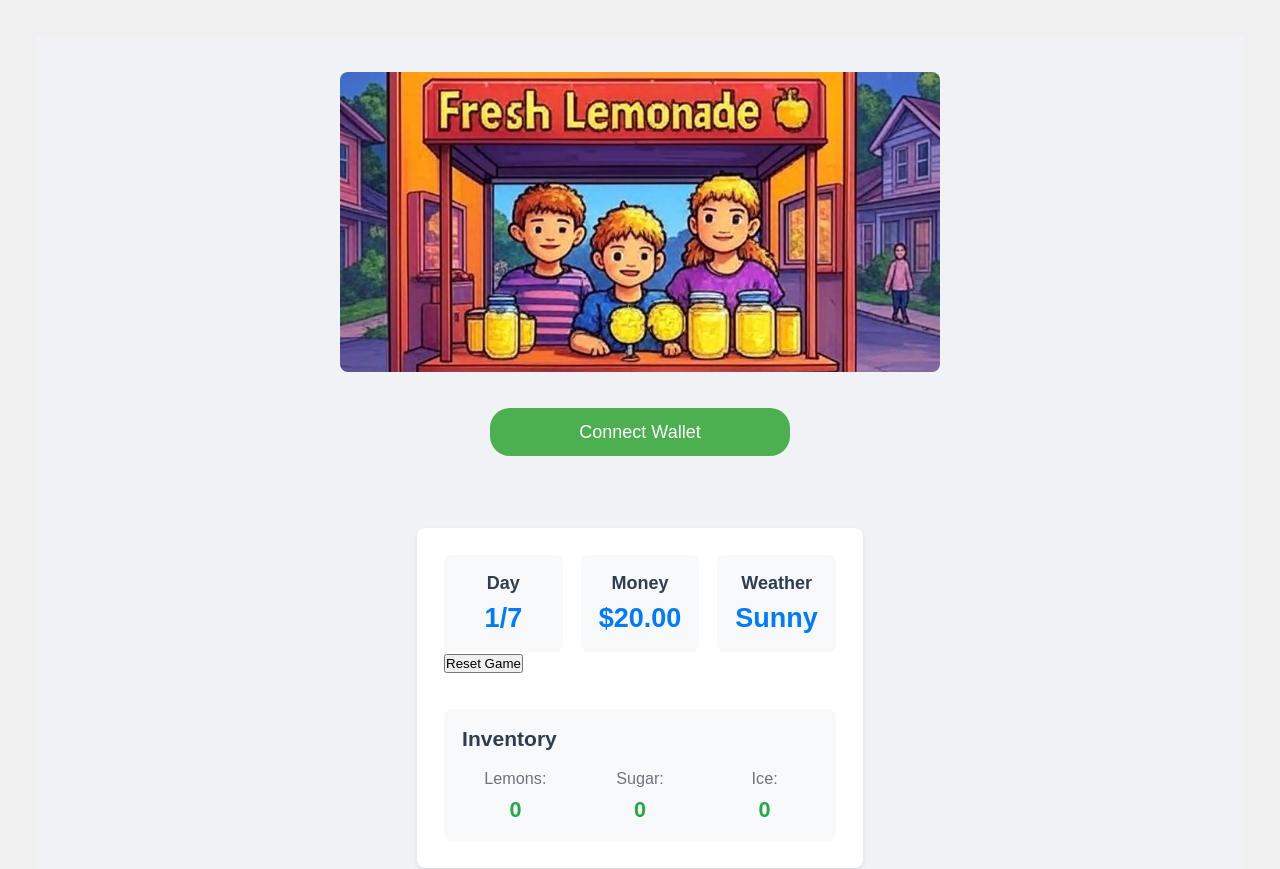
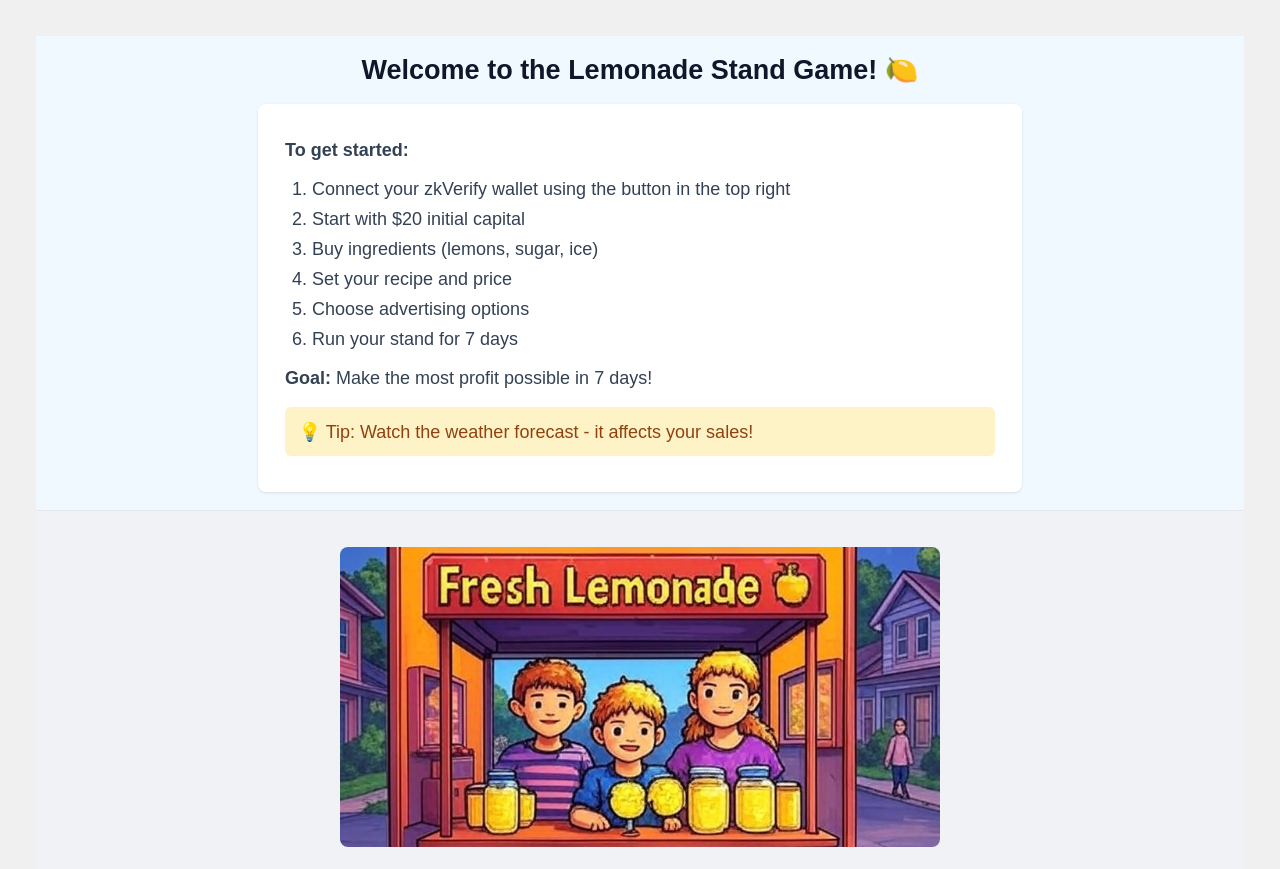
Before and after one commit to blockops1/lemonade-v2, a Next.js app: page / in a window 1280 px wide. Shown: the top 869 px of the page. Built offline with nearby package versions, Linux system fonts and the light colour scheme.

Commit message:
Add wallet instructions, analytics, and social sharing improvements

```diff
--- a/package.json
+++ b/package.json
@@ -11,6 +11,7 @@
   },
   "dependencies": {
     "@talismn/connect-components": "1.1.9",
+    "@vercel/analytics": "^1.5.0",
     "next": "^14.2.29",
     "react": "18",
     "react-dom": "18",
--- a/src/app/layout.tsx
+++ b/src/app/layout.tsx
@@ -1,6 +1,8 @@
 import type { Metadata } from "next";
 import localFont from "next/font/local";
+import { Analytics } from '@vercel/analytics/react';
 import { AccountProvider } from "@/context/AccountContext";
+import WalletInstructions from "@/components/WalletInstructions";
 import "./globals.css";
 
 const geistSans = localFont({
@@ -16,8 +18,28 @@ const geistMono = localFont({
 });
 
 export const metadata: Metadata = {
-  title: "zkVerify Starter App",
-  description: "zkVerify - Proof Verification.",
+  title: "Lemonade Stand Game - A zkVerify Experience",
+  description: "Run your own virtual lemonade stand in this fun web3 game! Connect your zkVerify wallet, manage resources, and compete to make the most profit in 7 days.",
+  openGraph: {
+    title: "Lemonade Stand Game - A zkVerify Experience",
+    description: "Run your own virtual lemonade stand in this fun web3 game! Connect your zkVerify wallet, manage resources, and compete to make the most profit in 7 days.",
+    type: "website",
+    url: "https://lemonade-game.vercel.app",
+    images: [
+      {
+        url: "/og-image.png",
+        width: 1200,
+        height: 630,
+        alt: "Lemonade Stand Game Preview",
+      },
+    ],
+  },
+  twitter: {
+    card: "summary_large_image",
+    title: "Lemonade Stand Game - A zkVerify Experience",
+    description: "Run your own virtual lemonade stand in this fun web3 game! Connect your zkVerify wallet, manage resources, and compete to make the most profit in 7 days.",
+    images: ["/og-image.png"],
+  },
 };
 
 export default function RootLayout({
@@ -29,7 +51,9 @@ export default function RootLayout({
     <html lang="en">
       <body className={`${geistSans.variable} ${geistMono.variable}`}>
         <AccountProvider>
+          <WalletInstructions />
           {children}
+          <Analytics />
         </AccountProvider>
       </body>
     </html>
--- /dev/null
+++ b/src/components/WalletInstructions/WalletInstructions.module.css
@@ -0,0 +1,49 @@
+.instructions {
+  width: 100%;
+  background-color: #f0f9ff;
+  border-bottom: 1px solid #e5e7eb;
+  padding: 1rem 0;
+}
+
+.container {
+  max-width: 800px;
+  margin: 0 auto;
+  padding: 0 1rem;
+}
+
+.container h2 {
+  color: #0f172a;
+  font-size: 1.5rem;
+  margin-bottom: 1rem;
+  text-align: center;
+}
+
+.steps {
+  background-color: white;
+  border-radius: 8px;
+  padding: 1.5rem;
+  box-shadow: 0 1px 3px rgba(0, 0, 0, 0.1);
+}
+
+.steps p {
+  margin: 0.5rem 0;
+  color: #334155;
+}
+
+.steps ol {
+  margin: 1rem 0;
+  padding-left: 1.5rem;
+}
+
+.steps li {
+  margin: 0.5rem 0;
+  color: #334155;
+}
+
+.tip {
+  background-color: #fef3c7;
+  border-radius: 6px;
+  padding: 0.75rem;
+  margin-top: 1rem !important;
+  color: #92400e !important;
+}
--- /dev/null
+++ b/src/components/WalletInstructions/index.tsx
@@ -0,0 +1,27 @@
+import React from 'react';
+import styles from './WalletInstructions.module.css';
+
+const WalletInstructions: React.FC = () => {
+  return (
+    <div className={styles.instructions}>
+      <div className={styles.container}>
+        <h2>Welcome to the Lemonade Stand Game! 🍋</h2>
+        <div className={styles.steps}>
+          <p><strong>To get started:</strong></p>
+          <ol>
+            <li>Connect your zkVerify wallet using the button in the top right</li>
+            <li>Start with $20 initial capital</li>
+            <li>Buy ingredients (lemons, sugar, ice)</li>
+            <li>Set your recipe and price</li>
+            <li>Choose advertising options</li>
+            <li>Run your stand for 7 days</li>
+          </ol>
+          <p><strong>Goal:</strong> Make the most profit possible in 7 days!</p>
+          <p className={styles.tip}>💡 Tip: Watch the weather forecast - it affects your sales!</p>
+        </div>
+      </div>
+    </div>
+  );
+};
+
+export default WalletInstructions;
```
Also changed, not shown: src/app/opengraph-image.tsx (added, +114 -0 lines), 2 other files (tests, documents, lock files or other folders). Lines whose indentation alone changed are shown as unchanged.
